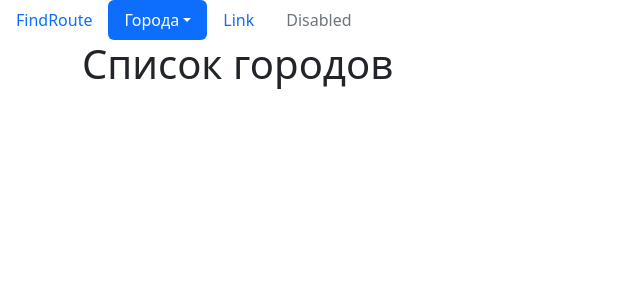
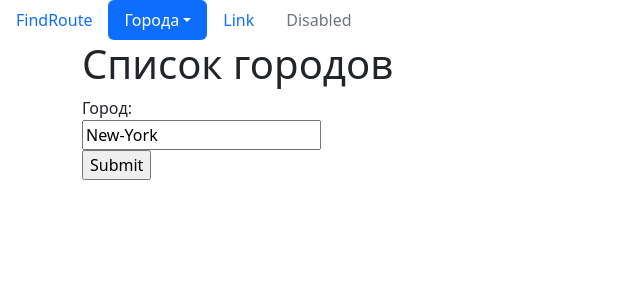
Before and after one commit to TuzovAP/django_sate, a Django app: page /cities/ in a window 1280 px wide. Shown: the top 300 px of the page, without its empty margins (0-640 px from the left). Run offline with Django 4.2, Linux system fonts and the light colour scheme; data that the repository does not hold is empty.

Commit message:
Добавил форму на основе html шаблона

```diff
--- a/cities/templates/cities/home.html
+++ b/cities/templates/cities/home.html
@@ -14,4 +14,11 @@
           {% endfor %}
      </div>
 </div>
+
+<form action="" method="post"> {% csrf_token %}
+  <label for="fname">Город:</label><br>
+  <input type="text" id="fname" name="name" value="New-York"><br>
+  <input type="submit" value="Submit">
+</form>
+
 {% endblock %}
--- a/cities/views.py
+++ b/cities/views.py
@@ -5,11 +5,13 @@ from cities.models import City
 
 
 def home(request, pk=None):
-    if pk:
-        # city = City.objects.filter(id=pk).first()
-        city = get_object_or_404(City, id=pk)
-        content = {'object': city}
-        return render(request, 'cities/detail.html', content)
+    if request.method == 'POST':
+        print(request.POST)
+    # if pk:
+    #     # city = City.objects.filter(id=pk).first()
+    #     city = get_object_or_404(City, id=pk)
+    #     content = {'object': city}
+    #     return render(request, 'cities/detail.html', content)
     qs = City.objects.all()
     content = {'objects_list': qs}
     return render(request, 'cities/home.html', content)
```
